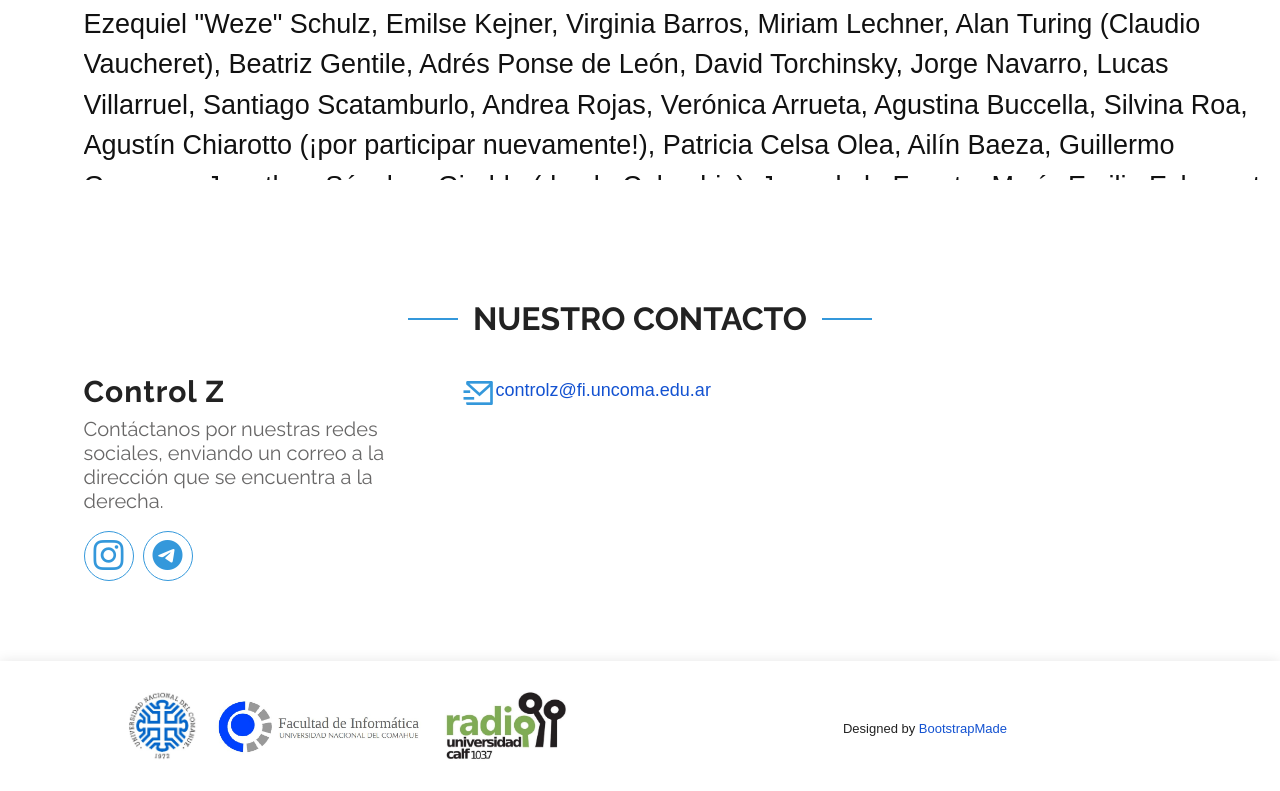
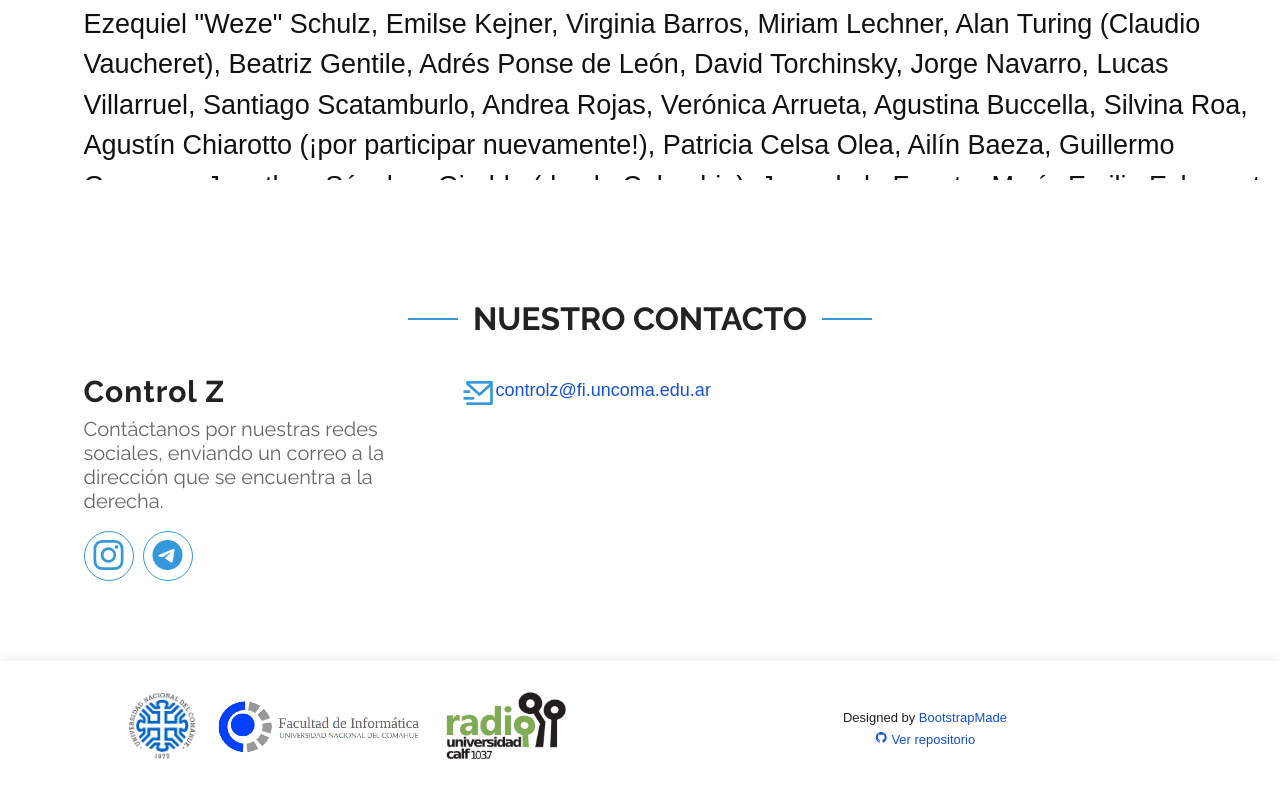
Before and after one commit to cnngimenez/web-controlz, a website: page www/index.html in a window 1280 px wide. Shown: the part 4846-5637 px from the top of the page. Drawn offline with nearby package versions, Linux system fonts and the light colour scheme.

Commit message:
Github repo.

```diff
--- a/www/index.html
+++ b/www/index.html
@@ -395,8 +395,20 @@
             <!-- You can delete the links only if you purchased the pro version. -->
             <!-- Licensing information: https://bootstrapmade.com/license/ -->
             <!-- Purchase the pro version with working PHP/AJAX contact form: https://bootstrapmade.com/vesperr-free-bootstrap-template/ -->
-            Designed by <a href="https://bootstrapmade.com/">BootstrapMade</a>
+            <div class="row">
+              <div class="col">
+                Designed by <a href="https://bootstrapmade.com/">BootstrapMade</a>
+              </div>
+            </div>
+            <div class="row">
+              <div class="col">
+                <a href="https://github.com/cnngimenez/web-controlz">
+                  <i class="ri-github-fill"></i> Ver repositorio
+                </a>
+              </div>
+            </div>
           </div>
+
         </div>
       </div>
     </div>
```
